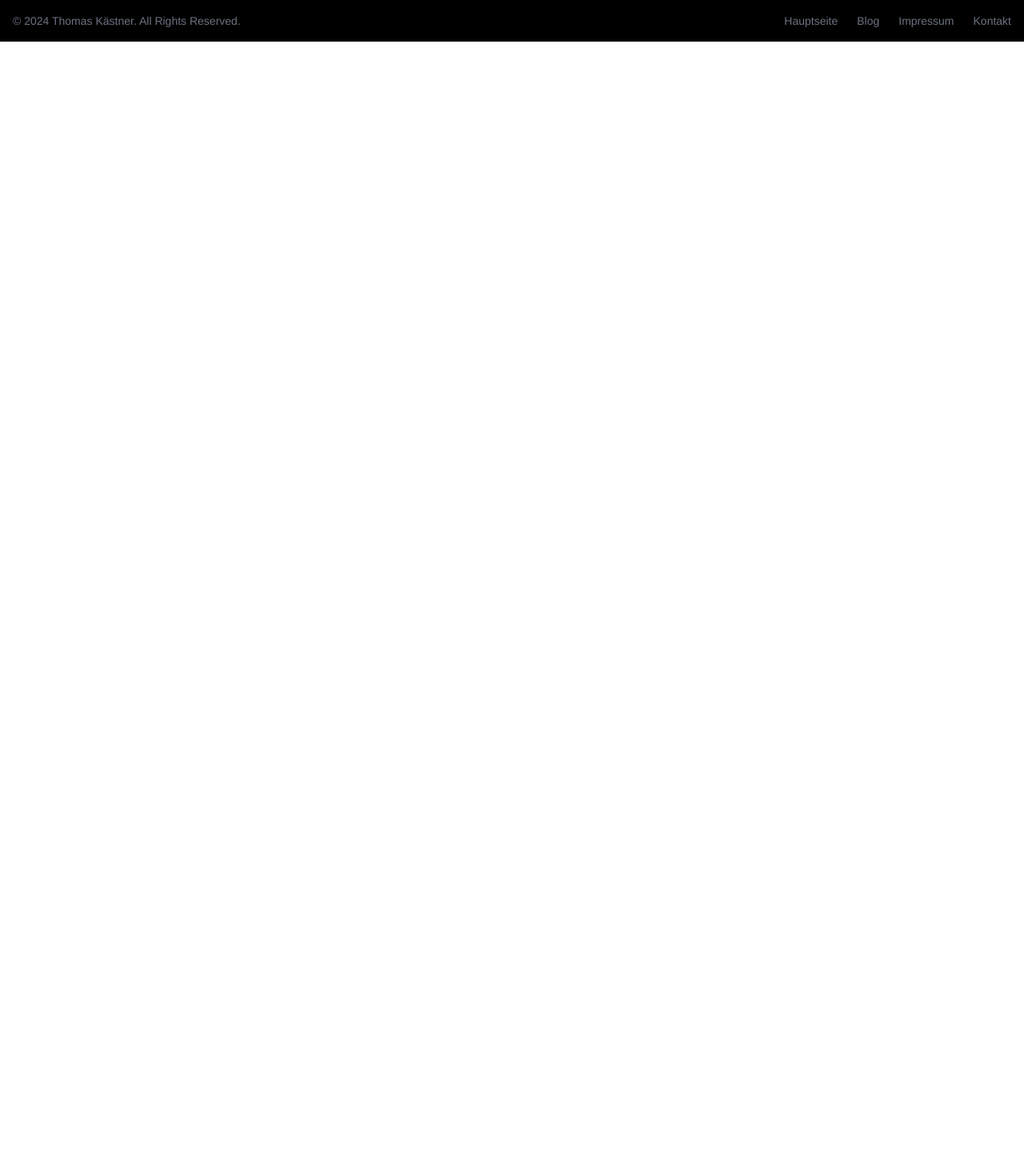
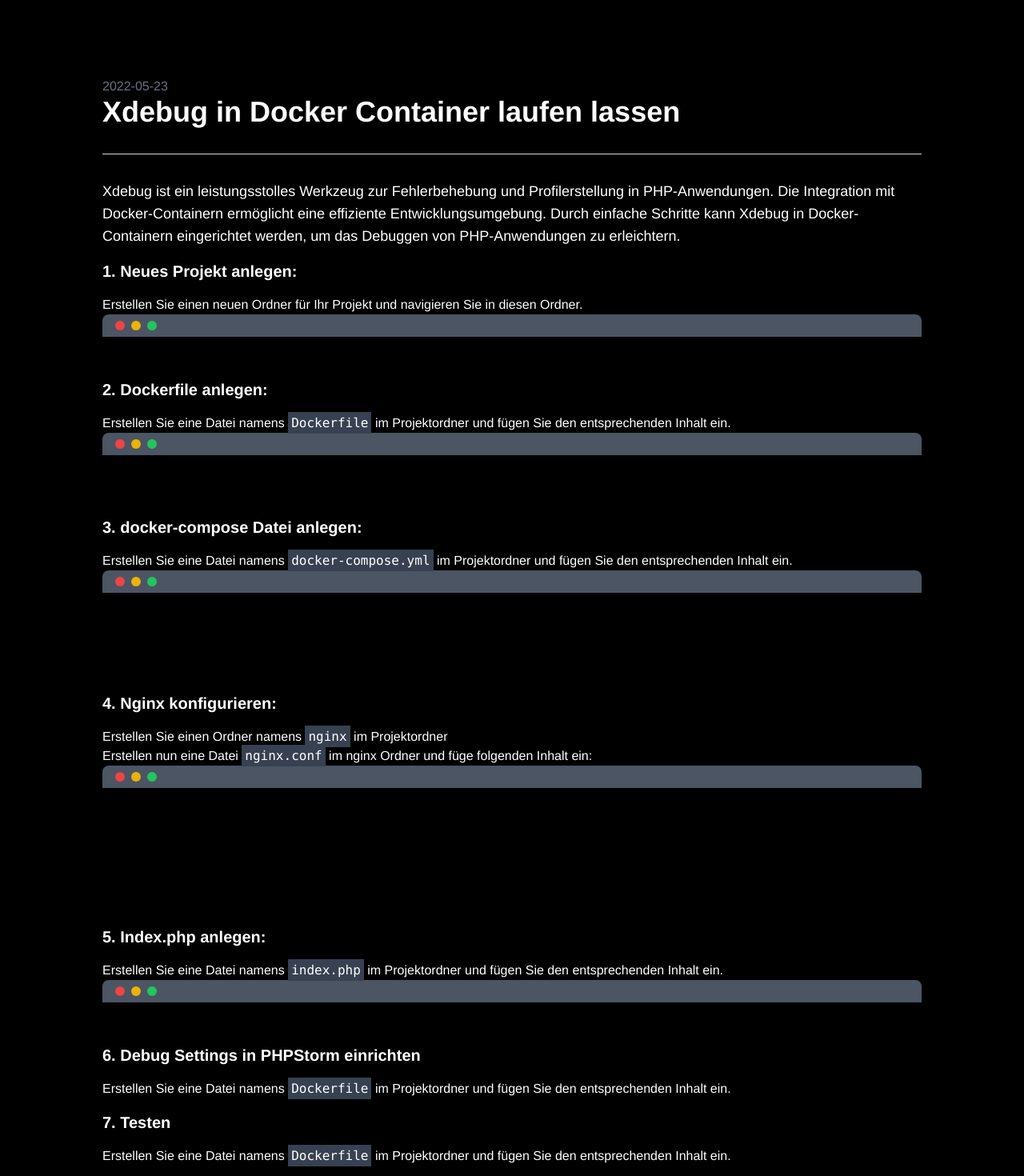
Before and after one commit to ThomasAKaestner/thomaskaestner, a Vue app: page /blog/xdebug-in-docker-container-laufen-lassen in a window 1280 px wide. Shown: the top 1470 px of the page at 80% size. Before the commit the page ends 800 px from the top, so only its background shows below. Built offline with nearby package versions, Linux system fonts and the light colour scheme.

Commit message:
blog/xdebug-in-docker

```diff
--- a/src/router/index.js
+++ b/src/router/index.js
@@ -44,7 +44,7 @@ const routes = [
         component: PerfectCICDforPHP
     },
     {
-        path: '/blog/xdebug-in-separaten-docker-container-laufen-lassen',
+        path: '/blog/xdebug-in-docker-container-laufen-lassen',
         name: 'xdebug-in-docker-container',
         component: XdebugInDockerContainer
     }
--- a/src/views/BlogView.vue
+++ b/src/views/BlogView.vue
@@ -81,10 +81,11 @@ export default {
             perfectPHPPipeLineDate: '2023-08-02',
             perfectPHPPipeLineUrl: '/blog/die-perfekte-CI-CD-Pipeline-fuer-php',
 
-            dockerXdebugTitle: 'Xdebug in separaten Docker Container laufen lassen',
-            dockerXdebugTitleText: ' Xdebug wird in einem separaten Docker-Container betrieben, um Konflikte zu vermeiden und die Einbindung in PHP-Projekte zu erleichtern. Eine Anleitung zur Konfiguration des Containers und zur Verbindung mit der Entwicklungsumgebung ermöglicht effizientes Debugging.',
+            dockerXdebugTitle: 'Xdebug in Docker Container laufen lassen',
+            dockerXdebugTitleText: '\n' +
+                'Xdebug ist ein leistungsstolles Werkzeug zur Fehlerbehebung und Profilerstellung in PHP-Anwendungen. Die Integration mit Docker-Containern ermöglicht eine effiziente Entwicklungsumgebung. Durch einfache Schritte kann Xdebug in Docker-Containern eingerichtet werden, um das Debuggen von PHP-Anwendungen zu erleichtern.',
             dockerXdebugTitleDate: '2022-05-23',
-            dockerXdebugUrl: '/blog/xdebug-in-separaten-docker-container-laufen-lassen',
+            dockerXdebugUrl: '/blog/xdebug-in-docker-container-laufen-lassen',
         };
     }
 }
--- a/src/views/articles/SymfonyServerless.vue
+++ b/src/views/articles/SymfonyServerless.vue
@@ -4,9 +4,6 @@
 
 <template>
     <div id="symfonyserverless">
-
-
-
         <div class="bg-black">
             <div class="text-white text-left max-w-3xl mx-auto py-12 md:py-24 px-4 sm:px-6 xl:max-w-5xl xl:px-0">
                 <div class="text-base leading-6 font-medium text-gray-500 dark:text-gray-300">
--- a/src/views/articles/XdebugInDockerContainer.vue
+++ b/src/views/articles/XdebugInDockerContainer.vue
@@ -6,16 +6,211 @@
     <div id="xdebugInDockerContainer">
         <div class="bg-black">
             <div class="text-white text-left max-w-3xl mx-auto py-12 md:py-24 px-4 sm:px-6 xl:max-w-5xl xl:px-0">
-                <div class="text-base leading-6 font-medium text-gray-500 dark:text-gray-300"><time datetime="2023-12-28T12:00:00.000Z">2022-05-23</time></div>
-                <h1 class="text-4xl font-bold">Xdebug in separaten Docker Container laufen lassen</h1>
+                <div class="text-base leading-6 font-medium text-gray-500 dark:text-gray-300">
+                    <time datetime="2023-12-28T12:00:00.000Z">2022-05-23</time>
+                </div>
+                <h1 class="text-4xl font-bold">Xdebug in Docker Container laufen lassen</h1>
                 <div class="flex items-center py-8">
                     <div class="flex-grow border-b border-gray-300"></div>
                 </div>
                 <h4 class="text-lg">
-                    In diesem Beispiel wird Xdebug in einem separaten Docker-Container betrieben, um Konflikte zu vermeiden und die
-                    Einbindung in PHP-Projekte zu erleichtern. Eine Anleitung zur Konfiguration des Containers und zur
-                    Verbindung mit der Entwicklungsumgebung ermöglicht effizientes Debugging.
+                    Xdebug ist ein leistungsstolles Werkzeug zur Fehlerbehebung und Profilerstellung in PHP-Anwendungen.
+                    Die Integration mit Docker-Containern ermöglicht eine effiziente Entwicklungsumgebung. Durch
+                    einfache Schritte kann Xdebug in Docker-Containern eingerichtet werden, um das Debuggen von
+                    PHP-Anwendungen zu erleichtern.
                 </h4>
+
+
+                <div class="mb-4">
+                    <h5 class="text-xl font-bold my-4">1. Neues Projekt anlegen:</h5>
+                    <p class="">Erstellen Sie einen neuen Ordner für Ihr Projekt und navigieren Sie in
+                        diesen Ordner.</p>
+                    <div class="customThirdBackgroundColor text-white rounded-lg shadow-md">
+                        <div class="bg-gray-600 rounded-t-lg px-4 py-2 mb-2 flex items-center">
+                            <div class="w-3 h-3 bg-red-500 rounded-full mr-2"></div>
+                            <div class="w-3 h-3 bg-yellow-500 rounded-full mr-2"></div>
+                            <div class="w-3 h-3 bg-green-500 rounded-full mr-2"></div>
+                        </div>
+                        <div class="customThirdBackgroundColor mx-3 pb-1 text-black">
+                            <p><span class="text-black">&gt;&gt;</span> mkdir docker-test</p>
+                        </div>
+                    </div>
+                </div>
+
+                <div class="mb-4">
+                    <h5 class="text-xl font-bold my-4">2. Dockerfile anlegen:</h5>
+                    <p class="">Erstellen Sie eine Datei namens <code
+                        class="bg-gray-700 p-1">Dockerfile</code> im Projektordner und fügen Sie den
+                        entsprechenden Inhalt ein.</p>
+
+                    <div class="customThirdBackgroundColor text-white rounded-lg shadow-md">
+                        <div class="bg-gray-600 rounded-t-lg px-4 py-2 mb-2 flex items-center">
+                            <div class="w-3 h-3 bg-red-500 rounded-full mr-2"></div>
+                            <div class="w-3 h-3 bg-yellow-500 rounded-full mr-2"></div>
+                            <div class="w-3 h-3 bg-green-500 rounded-full mr-2"></div>
+                        </div>
+                        <div class="customThirdBackgroundColor mx-3 pb-1 text-black">
+                            <p>
+                                <span class="text-black"></span>
+                                <code class="text-sm">
+                                    FROM php:8.3-fpm
+                                    WORKDIR "/application"
+
+                                    RUN apt-get update \
+                                    && apt-get -y --no-install-recommends install \
+                                    php8.3-xdebug \
+                                    && apt-get clean \
+                                    && rm -rf /var/lib/apt/lists/* /tmp/* /var/tmp/* /usr/share/doc/*
+                                </code>
+                            </p>
+                        </div>
+                    </div>
+                </div>
+
+
+                <div class="mb-4">
+                    <h5 class="text-xl font-bold my-4">3. docker-compose Datei anlegen:</h5>
+                    <p class="">Erstellen Sie eine Datei namens <code
+                        class="bg-gray-700 p-1">docker-compose.yml</code> im Projektordner und fügen Sie den
+                        entsprechenden Inhalt ein.</p>
+                    <div class="customThirdBackgroundColor text-white rounded-lg shadow-md">
+                        <div class="bg-gray-600 rounded-t-lg px-4 py-2 mb-2 flex items-center">
+                            <div class="w-3 h-3 bg-red-500 rounded-full mr-2"></div>
+                            <div class="w-3 h-3 bg-yellow-500 rounded-full mr-2"></div>
+                            <div class="w-3 h-3 bg-green-500 rounded-full mr-2"></div>
+                        </div>
+                        <div class="customThirdBackgroundColor mx-3 pb-1 text-black">
+                            <p>
+                                <span class="text-black"></span>
+                                <code class="text-sm">
+                                    version: '3.1'
+                                    services:
+                                    webserver:
+                                    image: 'nginx:alpine'
+                                    working_dir: /application
+                                    volumes:
+                                    - '.:/application'
+                                    - './docker/nginx/nginx.conf:/etc/nginx/conf.d/default.conf'
+                                    ports:
+                                    - '22000:80'
+
+                                    php-fpm:
+                                    environment:
+                                    PHP_IDE_CONFIG: "serverName=Docker"
+                                    build: php-fpm
+                                    working_dir: /application
+                                    volumes:
+                                    - '.:/application'
+                                    - './docker/php-fpm/php-ini-overrides.ini:/etc/php/8.3/fpm/conf.d/99-overrides.ini'
+                                </code>
+                            </p>
+                        </div>
+                    </div>
+                </div>
+
+
+
+                <div class="mb-4">
+                    <h5 class="text-xl font-bold my-4">4. Nginx konfigurieren:</h5>
+                    <p class="">Erstellen Sie einen Ordner namens <code
+                        class="bg-gray-700 p-1">nginx</code> im Projektordner</p>
+                    <p class="">Erstellen nun eine Datei <code
+                        class="bg-gray-700 p-1">nginx.conf</code> im nginx Ordner und füge folgenden Inhalt ein:</p>
+
+                    <div class="customThirdBackgroundColor text-white rounded-lg shadow-md">
+                        <div class="bg-gray-600 rounded-t-lg px-4 py-2 mb-2 flex items-center">
+                            <div class="w-3 h-3 bg-red-500 rounded-full mr-2"></div>
+                            <div class="w-3 h-3 bg-yellow-500 rounded-full mr-2"></div>
+                            <div class="w-3 h-3 bg-green-500 rounded-full mr-2"></div>
+                        </div>
+                        <div class="customThirdBackgroundColor mx-3 pb-1 text-black">
+                            <p>
+                                <span class="text-black"></span>
+                                <code class="text-sm">
+                                    server {
+                                    listen 80 default;
+
+                                    client_max_body_size 108M;
+
+                                    access_log /var/log/nginx/application.access.log;
+
+                                    root /application;
+                                    index index.php;
+
+                                    # try to serve file directly, fallback to index.php
+                                    location / {
+                                    try_files $uri /index.php$is_args$args;
+                                    }
+
+                                    if (!-e $request_filename) {
+                                    rewrite ^.*$ /index.php last;
+                                    }
+
+                                    location ~ \.php$ {
+                                    fastcgi_pass php-fpm:9000;
+                                    fastcgi_index index.php;
+                                    fastcgi_param SCRIPT_FILENAME $document_root$fastcgi_script_name;
+                                    fastcgi_param PHP_VALUE "error_log=/var/log/nginx/application_php_errors.log";
+                                    fastcgi_buffers 16 16k;
+                                    fastcgi_buffer_size 32k;
+                                    include fastcgi_params;
+                                    }
+                                    }
+
+                                </code>
+                            </p>
+                        </div>
+                    </div>
+
+
+                </div>
+
+
+                <div class="mb-4">
+                    <h5 class="text-xl font-bold my-4">5. Index.php anlegen:</h5>
+                    <p class="">Erstellen Sie eine Datei namens <code
+                        class="bg-gray-700 p-1">index.php</code> im Projektordner und fügen Sie den
+                        entsprechenden Inhalt ein.</p>
+
+                    <div class="customThirdBackgroundColor text-white rounded-lg shadow-md">
+                        <div class="bg-gray-600 rounded-t-lg px-4 py-2 mb-2 flex items-center">
+                            <div class="w-3 h-3 bg-red-500 rounded-full mr-2"></div>
+                            <div class="w-3 h-3 bg-yellow-500 rounded-full mr-2"></div>
+                            <div class="w-3 h-3 bg-green-500 rounded-full mr-2"></div>
+                        </div>
+                        <div class="customThirdBackgroundColor mx-3 pb-1 text-black">
+                            <p>
+                                <span class="text-black"></span>
+                                <code class="text-sm">
+                                        ""
+                                </code>
+                            </p>
+                        </div>
+                    </div>
+
+                </div>
+
+
+                <div class="mb-4">
+                    <h5 class="text-xl font-bold my-4">6. Debug Settings in PHPStorm einrichten</h5>
+                    <p class="">Erstellen Sie eine Datei namens <code
+                        class="bg-gray-700 p-1">Dockerfile</code> im Projektordner und fügen Sie den
+                        entsprechenden Inhalt ein.</p>
+                </div>
+
+
+
+                <div class="mb-4">
+                    <h5 class="text-xl font-bold my-4">7. Testen</h5>
+                    <p class="">Erstellen Sie eine Datei namens <code
+                        class="bg-gray-700 p-1">Dockerfile</code> im Projektordner und fügen Sie den
+                        entsprechenden Inhalt ein.</p>
+
+
+
+                </div>
+
+
 
             </div>
         </div>
```
